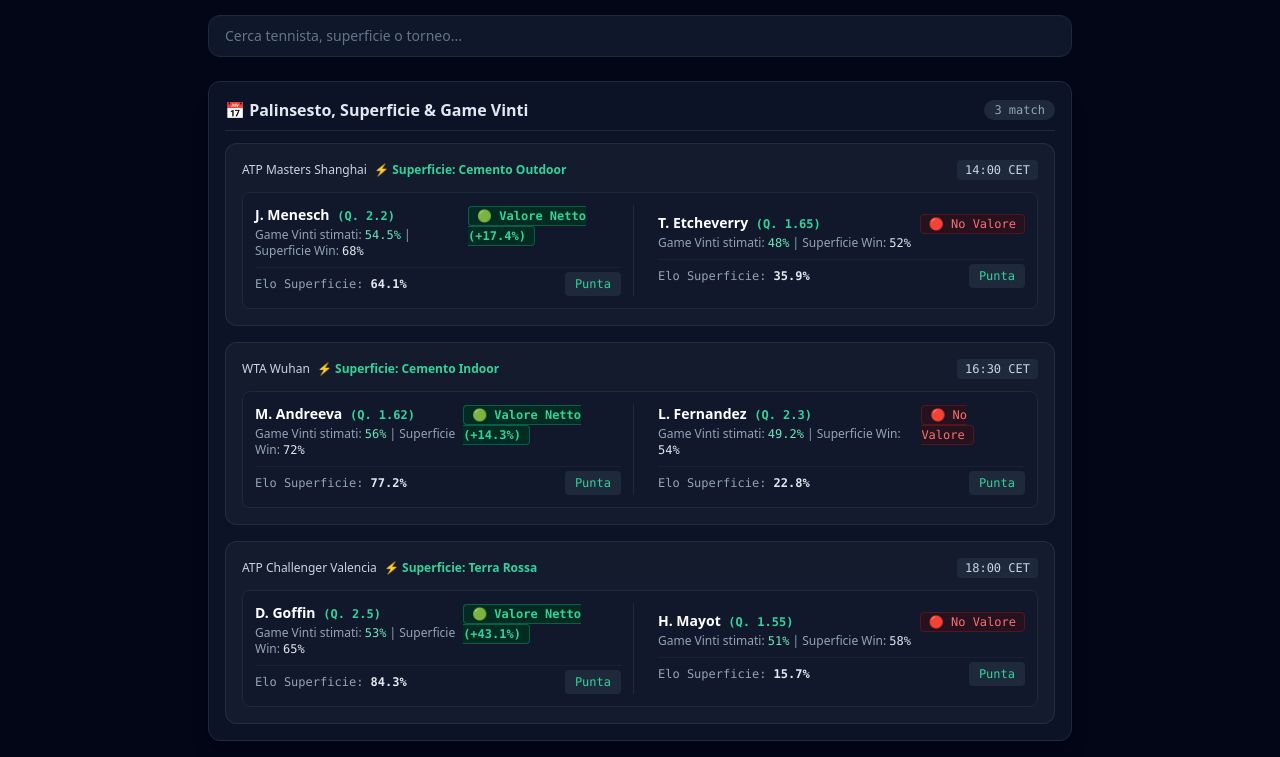
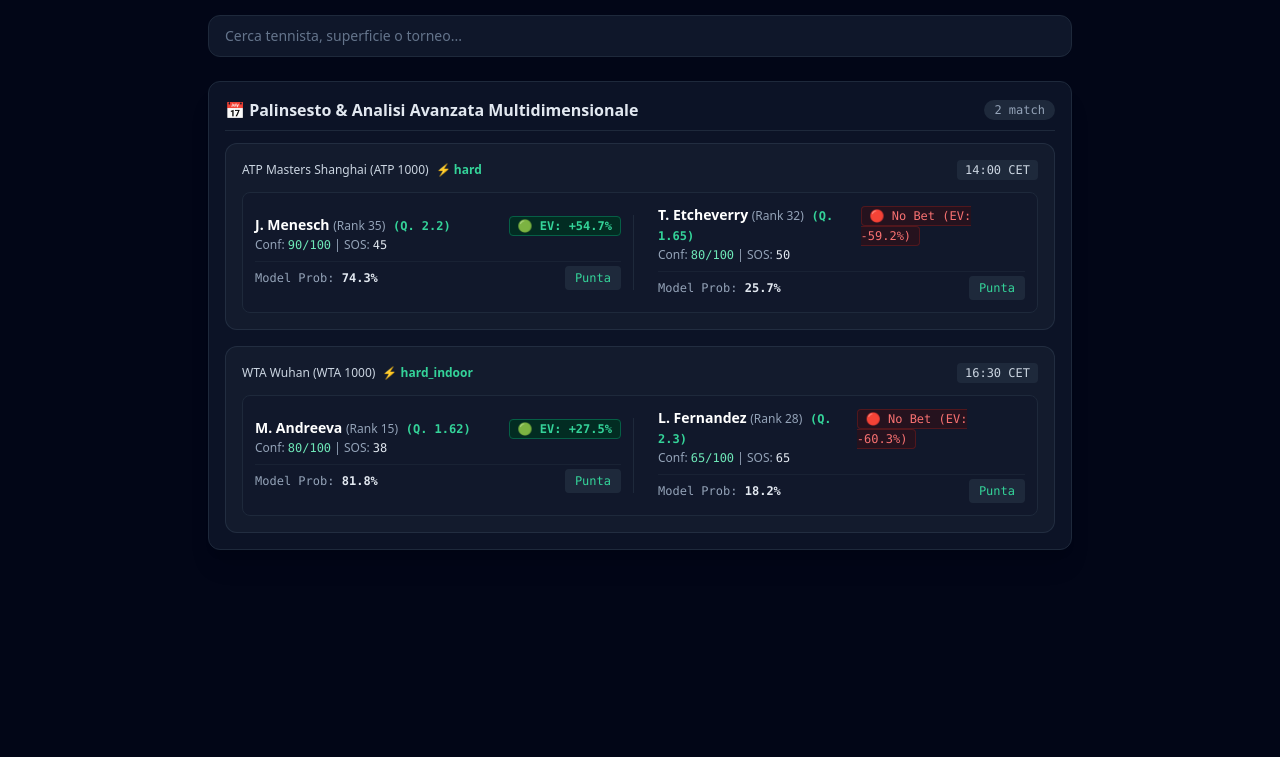
Before and after one commit to roby79/value-desk-betfair, a plain HTML site: page index.html in a window 1280 px wide. Shown: the part 54-811 px from the top of the page. Drawn offline with nearby package versions, Linux system fonts and the light colour scheme.

Commit message:
Aggiornato al motore Pro v2.0 con Multi-Elo dinamico, Confidence Score e Net EV

```diff
--- a/index.html
+++ b/index.html
@@ -3,7 +3,7 @@
 <head>
     <meta charset="UTF-8">
     <meta name="viewport" content="width=device-width, initial-scale=1.0">
-    <title>Value Desk - Tennis Surface & Game Stats</title>
+    <title>Value Desk - Pro Tennis Value Betting Engine</title>
     <script src="https://cdn.tailwindcss.com"></script>
 </head>
 <body class="bg-slate-950 text-slate-100 min-h-screen flex flex-col font-sans">
@@ -12,7 +12,7 @@
     <header class="border-b border-slate-800 bg-slate-900/90 backdrop-blur sticky top-0 z-50 px-4 py-3 flex justify-between items-center">
         <div class="flex items-center gap-2">
             <h1 class="text-lg font-black tracking-wider text-emerald-400">VALUE DESK</h1>
-            <span class="text-xs text-slate-400 font-mono">| Superficie & Game Vinti (5% Comm)</span>
+            <span class="text-xs text-slate-400 font-mono">| Pro Engine v2.0 (Multi-Elo & Net EV)</span>
         </div>
         <div class="flex gap-2">
             <button onclick="switchTab('palinsesto')" id="btn-palinsesto" class="px-3 py-1 text-xs font-medium rounded-lg bg-emerald-500 text-slate-950 transition">Palinsesto</button>
@@ -33,7 +33,7 @@
 
             <section class="bg-slate-900/80 border border-slate-800 rounded-xl p-4 shadow-xl">
                 <div class="flex justify-between items-center mb-3 border-b border-slate-800 pb-2">
-                    <h2 class="text-md font-semibold text-slate-200 flex items-center gap-2">📅 Palinsesto, Superficie & Game Vinti</h2>
+                    <h2 class="text-md font-semibold text-slate-200 flex items-center gap-2">📅 Palinsesto & Analisi Avanzata Multidimensionale</h2>
                     <span id="match-count" class="text-xs bg-slate-800 text-slate-400 px-2.5 py-0.5 rounded-full font-mono">0 match</span>
                 </div>
                 <div id="matches-container" class="space-y-4">
@@ -46,7 +46,7 @@
         <div id="tab-occasioni" class="space-y-6 hidden">
             <section class="bg-slate-900/80 border border-emerald-500/30 rounded-xl p-4 shadow-xl">
                 <div class="flex justify-between items-center mb-3 border-b border-slate-800 pb-2">
-                    <h2 class="text-md font-semibold text-emerald-400 flex items-center gap-2">🎯 Occasioni di Valore Reale (&gt; 3% Edge Netto)</h2>
+                    <h2 class="text-md font-semibold text-emerald-400 flex items-center gap-2">🎯 Occasioni di Valore Netto (&gt; 3% EV, Conf. &ge; 65)</h2>
                     <span id="opp-count" class="text-xs bg-emerald-950 text-emerald-400 border border-emerald-800 px-2.5 py-0.5 rounded-full font-mono">0 opportunità</span>
                 </div>
                 <div id="opportunities-container" class="space-y-4">
@@ -137,68 +137,62 @@
         </div>
     </div>
 
-    <!-- Script Logica con Superficie e Game Vinti -->
+    <!-- Script con Motore Pro v2.0 -->
     <script>
         let matchesData = [
             {
                 id: 101,
                 tournament: "ATP Masters Shanghai",
-                surface: "Cemento Outdoor",
+                tier: "ATP 1000",
+                surface: "hard",
                 time: "14:00 CET",
                 player1: "J. Menesch",
                 rank1: 35,
                 odds1: 2.20,
-                surfaceWinRate1: 0.68, // 68% win rate su cemento
-                gameWinAvg1: 54.5,     // % media game vinti
-                recentOpponents1: [20, 15, 42, 28],
+                eloOverall1: 1880,
+                eloSurface1: 1940,
+                eloRecent1: 1910,
+                surfaceMatchesCount1: 22, // Campione elevato sulla superficie (>20)
+                sosRecent1: 45,            // Strength of schedule medio avversari
+                gameWinAvg1: 54.5,
                 form1: ["V", "V", "V", "S"],
                 player2: "T. Etcheverry",
                 rank2: 32,
                 odds2: 1.65,
-                surfaceWinRate2: 0.52,
+                eloOverall2: 1860,
+                eloSurface2: 1830,
+                eloRecent2: 1845,
+                surfaceMatchesCount2: 12,
+                sosRecent2: 50,
                 gameWinAvg2: 48.0,
-                recentOpponents2: [25, 18, 50, 30],
                 form2: ["V", "S", "S", "V"]
             },
             {
                 id: 102,
                 tournament: "WTA Wuhan",
-                surface: "Cemento Indoor",
+                tier: "WTA 1000",
+                surface: "hard_indoor",
                 time: "16:30 CET",
                 player1: "M. Andreeva",
                 rank1: 15,
                 odds1: 1.62,
-                surfaceWinRate1: 0.72,
+                eloOverall1: 1920,
+                eloSurface1: 1980,
+                eloRecent1: 1950,
+                surfaceMatchesCount1: 8,
+                sosRecent1: 38,
                 gameWinAvg1: 56.0,
-                recentOpponents1: [40, 25, 80, 33],
                 form1: ["V", "V", "V", "S"],
                 player2: "L. Fernandez",
                 rank2: 28,
                 odds2: 2.30,
-                surfaceWinRate2: 0.54,
+                eloOverall2: 1800,
+                eloSurface2: 1770,
+                eloRecent2: 1790,
+                surfaceMatchesCount2: 4, // Campione basso (<5), attiva shrinkage
+                sosRecent2: 65,
                 gameWinAvg2: 49.2,
-                recentOpponents2: [60, 45, 18, 90],
                 form2: ["V", "S", "V", "S"]
-            },
-            {
-                id: 103,
-                tournament: "ATP Challenger Valencia",
-                surface: "Terra Rossa",
-                time: "18:00 CET",
-                player1: "D. Goffin",
-                rank1: 85,
-                odds1: 2.50,
-                surfaceWinRate1: 0.65,
-                gameWinAvg1: 53.0,
-                recentOpponents1: [120, 150, 95, 110],
-                form1: ["S", "V", "V", "V"],
-                player2: "H. Mayot",
-                rank2: 110,
-                odds2: 1.55,
-                surfaceWinRate2: 0.58,
-                gameWinAvg2: 51.0,
-                recentOpponents2: [200, 180, 140, 160],
-                form2: ["S", "V", "S", "S"]
             }
         ];
 
@@ -215,60 +209,82 @@
             document.getElementById('btn-giocate').className = tab === 'giocate' ? 'px-3 py-1 text-xs font-medium rounded-lg bg-emerald-500 text-slate-950 transition' : 'px-3 py-1 text-xs font-medium rounded-lg bg-slate-800 text-slate-300 transition';
         }
 
-        // Calcolo Elo ponderato che include anche il rendimento sulla superficie specifica
-        function calculateSurfaceElo(rank, surfaceWinRate, recentOpponents, form) {
-            let baseElo = 2200 - (rank * 8);
-            let surfaceBonus = (surfaceWinRate - 0.5) * 300; // Bonus/Malus in base al win rate sulla superficie
+        // 1. Calcolo Elo Effettivo con Blend Dinamico basato sul campione di superficie
+        function getEffectiveElo(surfaceElo, overallElo, recentElo, surfaceCount) {
+            let w_surface = 0.20, w_overall = 0.55, w_recent = 0.25;
+            if (surfaceCount >= 5 && surfaceCount <= 9) {
+                w_surface = 0.40; w_overall = 0.40; w_recent = 0.20;
+            } else if (surfaceCount >= 10 && surfaceCount <= 19) {
+                w_surface = 0.60; w_overall = 0.25; w_recent = 0.15;
+            } else if (surfaceCount >= 20) {
+                w_surface = 0.70; w_overall = 0.15; w_recent = 0.15;
+            }
+            return (w_surface * surfaceElo) + (w_overall * overallElo) + (w_recent * recentElo);
+        }
 
-            let oppBonus = 0;
-            for(let i = 0; i < recentOpponents.length; i++) {
-                const oppRank = recentOpponents[i];
-                if (form[i] === 'V') {
-                    oppBonus += (200 - oppRank) * 0.3;
-                } else {
-                    oppBonus -= (200 - oppRank) * 0.15;
-                }
-            }
-            return Math.round(baseElo + surfaceBonus + oppBonus);
+        // 2. Calcolo Confidence Score (0-100)
+        function calculateConfidenceScore(surfaceCount, gameWinAvg, tier) {
+            let score = 70;
+            if (surfaceCount < 5) score -= 15;
+            else if (surfaceCount >= 15) score += 10;
+
+            if (tier.includes('1000') || tier.includes('Slam')) score += 5;
+            if (gameWinAvg > 0) score += 5;
+
+            return Math.min(Math.max(score, 40), 95);
         }
 
         function getNetOdds(odds) {
-            const netProfit = (odds - 1) * 0.95;
+            const netProfit = (odds - 1) * 0.95; // Commissione 5% Betfair
             return 1 + netProfit;
         }
 
         function processMatches() {
             return matchesData.map(match => {
-                const elo1 = calculateSurfaceElo(match.rank1, match.surfaceWinRate1, match.recentOpponents1, match.form1);
-                const elo2 = calculateSurfaceElo(match.rank2, match.surfaceWinRate2, match.recentOpponents2, match.form2);
+                // Elo effettivo combinato
+                const effElo1 = getEffectiveElo(match.eloSurface1, match.eloOverall1, match.eloRecent1, match.surfaceMatchesCount1);
+                const effElo2 = getEffectiveElo(match.eloSurface2, match.eloOverall2, match.eloRecent2, match.surfaceMatchesCount2);
 
-                const probElo1 = 1 / (1 + Math.pow(10, (elo2 - elo1) / 400));
+                // Correzione basata su game vinti ed efficienza
+                const score1 = effElo1 + ((match.gameWinAvg1 - 50) * 15);
+                const score2 = effElo2 + ((match.gameWinAvg2 - 50) * 15);
+
+                // Probabilità modello Elo
+                const probElo1 = 1 / (1 + Math.pow(10, (score2 - score1) / 400));
                 const probElo2 = 1 - probElo1;
 
+                // Quota netta e probabilità di mercato no-vig
                 const netOdds1 = getNetOdds(match.odds1);
                 const netOdds2 = getNetOdds(match.odds2);
+                const rawMarket1 = 1 / netOdds1;
+                const rawMarket2 = 1 / netOdds2;
+                const marketNoVig1 = rawMarket1 / (rawMarket1 + rawMarket2);
+                const marketNoVig2 = rawMarket2 / (rawMarket1 + rawMarket2);
 
-                const probNetBook1 = 1 / netOdds1;
-                const probNetBook2 = 1 / netOdds2;
+                // Edge netto e Net EV
+                const netEdge1 = probElo1 - marketNoVig1;
+                const netEdge2 = probElo2 - marketNoVig2;
 
-                const diff1 = probElo1 - probNetBook1;
-                const diff2 = probElo2 - probNetBook2;
+                const netEv1 = probElo1 * (netOdds1 - 1) * 0.95 - (1 - probElo1);
+                const netEv2 = probElo2 * (netOdds2 - 1) * 0.95 - (1 - probElo2);
 
-                const threshold = 0.03;
+                const confidence1 = calculateConfidenceScore(match.surfaceMatchesCount1, match.gameWinAvg1, match.tier);
+                const confidence2 = calculateConfidenceScore(match.surfaceMatchesCount2, match.gameWinAvg2, match.tier);
 
-                let bestValuePlayer = null;
-                let edgeValue = 0;
+                let valueOn = null;
+                let bestEv = 0;
                 let recommendedSide = "";
                 let recommendedOdds = 0;
 
-                if (diff1 > threshold) {
-                    bestValuePlayer = match.player1;
-                    edgeValue = (diff1 * 100).toFixed(1);
+                // Criterio di ammissione: Net EV >= 3% e Confidence >= 65
+                if (netEv1 >= 0.03 && netEdge1 >= 0.02 && confidence1 >= 65) {
+                    valueOn = match.player1;
+                    bestEv = (netEv1 * 100).toFixed(1);
                     recommendedSide = `Punta ${match.player1}`;
                     recommendedOdds = match.odds1;
-                } else if (diff2 > threshold) {
-                    bestValuePlayer = match.player2;
-                    edgeValue = (diff2 * 100).toFixed(1);
+                } else if (netEv2 >= 0.03 && netEdge2 >= 0.02 && confidence2 >= 65) {
+                    valueOn = match.player2;
+                    bestEv = (netEv2 * 100).toFixed(1);
                     recommendedSide = `Punta ${match.player2}`;
                     recommendedOdds = match.odds2;
                 }
@@ -279,10 +295,12 @@
                     probElo2: (probElo2 * 100).toFixed(1),
                     netOdds1: netOdds1.toFixed(2),
                     netOdds2: netOdds2.toFixed(2),
-                    diff1,
-                    diff2,
-                    valueOn: bestValuePlayer,
-                    edgeValue: edgeValue > 0 ? `+${edgeValue}%` : null,
+                    netEv1: (netEv1 * 100).toFixed(1),
+                    netEv2: (netEv2 * 100).toFixed(1),
+                    confidence1,
+                    confidence2,
+                    valueOn,
+                    bestEv: bestEv > 0 ? `+${bestEv}% EV` : null,
                     recommendedSide,
                     recommendedOdds
                 };
@@ -413,7 +431,7 @@
 
             // Render Tab Occasioni
             if (opportunities.length === 0) {
-                oppContainer.innerHTML = '<div class="text-slate-500 italic text-sm py-2">Nessuna occasione con edge netto superiore al 3%.</div>';
+                oppContainer.innerHTML = '<div class="text-slate-500 italic text-sm py-2">Nessuna occasione con Net EV >= 3% e Confidence >= 65.</div>';
             } else {
                 opportunities.forEach(match => {
                     const card = document.createElement('div');
@@ -421,11 +439,11 @@
                     card.innerHTML = `
                         <div class="flex justify-between items-center text-xs text-slate-400">
                             <span class="font-medium text-emerald-400">${match.tournament} <span class="text-slate-300">[${match.surface}]</span> <strong class="text-white font-mono ml-1">(${match.time})</strong></span>
-                            <span class="font-mono bg-emerald-900/40 text-emerald-300 px-2 py-0.5 rounded font-bold">+${(match.valueOn === match.player1 ? match.diff1 : match.diff2 * 100).toFixed(1)}% Edge Netto</span>
+                            <span class="font-mono bg-emerald-900/40 text-emerald-300 px-2 py-0.5 rounded font-bold">${match.bestEv} (Net EV)</span>
                         </div>
                         <div class="flex justify-between items-center text-sm">
                             <div>
-                                <strong class="text-white">🎯 Valore su: <span class="text-emerald-300">${match.valueOn}</span></strong>
+                                <strong class="text-white">🎯 Pro Pick su: <span class="text-emerald-300">${match.valueOn}</span></strong>
                                 <div class="text-xs text-slate-400 mt-1">${match.player1} (${match.odds1}) vs ${match.player2} (${match.odds2})</div>
                             </div>
                             <button onclick="openBetModal(${match.id}, 'Punta ${match.valueOn}', ${match.valueOn === match.player1 ? match.odds1 : match.odds2})" class="bg-emerald-500 hover:bg-emerald-400 text-slate-950 font-bold px-3 py-1.5 rounded-lg text-xs transition">Gioca</button>
@@ -435,24 +453,24 @@
                 });
             }
 
-            // Render Tab Palinsesto con Superficie e Game Vinti
+            // Render Tab Palinsesto Pro v2.0
             filteredData.forEach(match => {
-                const isVal1 = match.diff1 > 0.03;
-                const isVal2 = match.diff2 > 0.03;
+                const isVal1 = parseFloat(match.netEv1) >= 3.0 && match.confidence1 >= 65;
+                const isVal2 = parseFloat(match.netEv2) >= 3.0 && match.confidence2 >= 65;
 
                 const badge1 = isVal1
-                    ? `<span class="bg-emerald-950 text-emerald-400 border border-emerald-800 px-2 py-0.5 rounded text-xs font-mono font-bold">🟢 Valore Netto (+${(match.diff1*100).toFixed(1)}%)</span>`
-                    : `<span class="bg-red-950/40 text-red-400 border border-red-900/50 px-2 py-0.5 rounded text-xs font-mono">🔴 No Valore</span>`;
+                    ? `<span class="bg-emerald-950 text-emerald-400 border border-emerald-800 px-2 py-0.5 rounded text-xs font-mono font-bold">🟢 EV: +${match.netEv1}%</span>`
+                    : `<span class="bg-red-950/40 text-red-400 border border-red-900/50 px-2 py-0.5 rounded text-xs font-mono">🔴 No Bet (EV: ${match.netEv1}%)</span>`;
 
                 const badge2 = isVal2
-                    ? `<span class="bg-emerald-950 text-emerald-400 border border-emerald-800 px-2 py-0.5 rounded text-xs font-mono font-bold">🟢 Valore Netto (+${(match.diff2*100).toFixed(1)}%)</span>`
-                    : `<span class="bg-red-950/40 text-red-400 border border-red-900/50 px-2 py-0.5 rounded text-xs font-mono">🔴 No Valore</span>`;
+                    ? `<span class="bg-emerald-950 text-emerald-400 border border-emerald-800 px-2 py-0.5 rounded text-xs font-mono font-bold">🟢 EV: +${match.netEv2}%</span>`
+                    : `<span class="bg-red-950/40 text-red-400 border border-red-900/50 px-2 py-0.5 rounded text-xs font-mono">🔴 No Bet (EV: ${match.netEv2}%)</span>`;
 
                 const card = document.createElement('div');
                 card.className = "bg-slate-800/40 border border-slate-700/50 rounded-xl p-4 space-y-3";
                 card.innerHTML = `
                     <div class="flex justify-between items-center text-xs text-slate-400">
-                        <span class="font-medium text-slate-300">${match.tournament} <span class="text-emerald-400 font-semibold ml-1">⚡ Superficie: ${match.surface}</span></span>
+                        <span class="font-medium text-slate-300">${match.tournament} (${match.tier}) <span class="text-emerald-400 font-semibold ml-1">⚡ ${match.surface}</span></span>
                         <span class="font-mono bg-slate-800 px-2 py-0.5 rounded text-slate-300">${match.time}</span>
                     </div>
 
@@ -460,13 +478,13 @@
                         <div class="flex flex-col justify-between space-y-2 sm:border-r sm:border-slate-800 sm:pr-3">
                             <div class="flex justify-between items-start">
                                 <div>
-                                    <div class="font-bold text-white">${match.player1} <span class="font-mono text-emerald-400 text-xs ml-1">(Q. ${match.odds1})</span></div>
-                                    <div class="text-xs text-slate-400 mt-0.5">Game Vinti stimati: <span class="font-mono text-emerald-300">${match.gameWinAvg1}%</span> | Superficie Win: <span class="font-mono text-slate-200">${(match.surfaceWinRate1*100).toFixed(0)}%</span></div>
+                                    <div class="font-bold text-white">${match.player1} <span class="text-xs text-slate-400 font-normal">(Rank ${match.rank1})</span> <span class="font-mono text-emerald-400 text-xs ml-1">(Q. ${match.odds1})</span></div>
+                                    <div class="text-xs text-slate-400 mt-0.5">Conf: <span class="font-mono text-emerald-300">${match.confidence1}/100</span> | SOS: <span class="font-mono text-slate-200">${match.sosRecent1}</span></div>
                                 </div>
                                 <div>${badge1}</div>
                             </div>
                             <div class="flex justify-between items-center pt-1 border-t border-slate-800/60 text-xs">
-                                <span class="text-slate-400 font-mono">Elo Superficie: <strong class="text-slate-200">${match.probElo1}%</strong></span>
+                                <span class="text-slate-400 font-mono">Model Prob: <strong class="text-slate-200">${match.probElo1}%</strong></span>
                                 <button onclick="openBetModal(${match.id}, 'Punta ${match.player1}', ${match.odds1})" class="bg-slate-800 hover:bg-slate-700 text-emerald-400 text-xs px-2.5 py-1 rounded font-mono">Punta</button>
                             </div>
                         </div>
@@ -474,13 +492,13 @@
                         <div class="flex flex-col justify-between space-y-2 sm:pl-3">
                             <div class="flex justify-between items-start">
                                 <div>
-                                    <div class="font-bold text-white">${match.player2} <span class="font-mono text-emerald-400 text-xs ml-1">(Q. ${match.odds2})</span></div>
-                                    <div class="text-xs text-slate-400 mt-0.5">Game Vinti stimati: <span class="font-mono text-emerald-300">${match.gameWinAvg2}%</span> | Superficie Win: <span class="font-mono text-slate-200">${(match.surfaceWinRate2*100).toFixed(0)}%</span></div>
+                                    <div class="font-bold text-white">${match.player2} <span class="text-xs text-slate-400 font-normal">(Rank ${match.rank2})</span> <span class="font-mono text-emerald-400 text-xs ml-1">(Q. ${match.odds2})</span></div>
+                                    <div class="text-xs text-slate-400 mt-0.5">Conf: <span class="font-mono text-emerald-300">${match.confidence2}/100</span> | SOS: <span class="font-mono text-slate-200">${match.sosRecent2}</span></div>
                                 </div>
                                 <div>${badge2}</div>
                             </div>
                             <div class="flex justify-between items-center pt-1 border-t border-slate-800/60 text-xs">
-                                <span class="text-slate-400 font-mono">Elo Superficie: <strong class="text-slate-200">${match.probElo2}%</strong></span>
+                                <span class="text-slate-400 font-mono">Model Prob: <strong class="text-slate-200">${match.probElo2}%</strong></span>
                                 <button onclick="openBetModal(${match.id}, 'Punta ${match.player2}', ${match.odds2})" class="bg-slate-800 hover:bg-slate-700 text-emerald-400 text-xs px-2.5 py-1 rounded font-mono">Punta</button>
                             </div>
                         </div>
```
